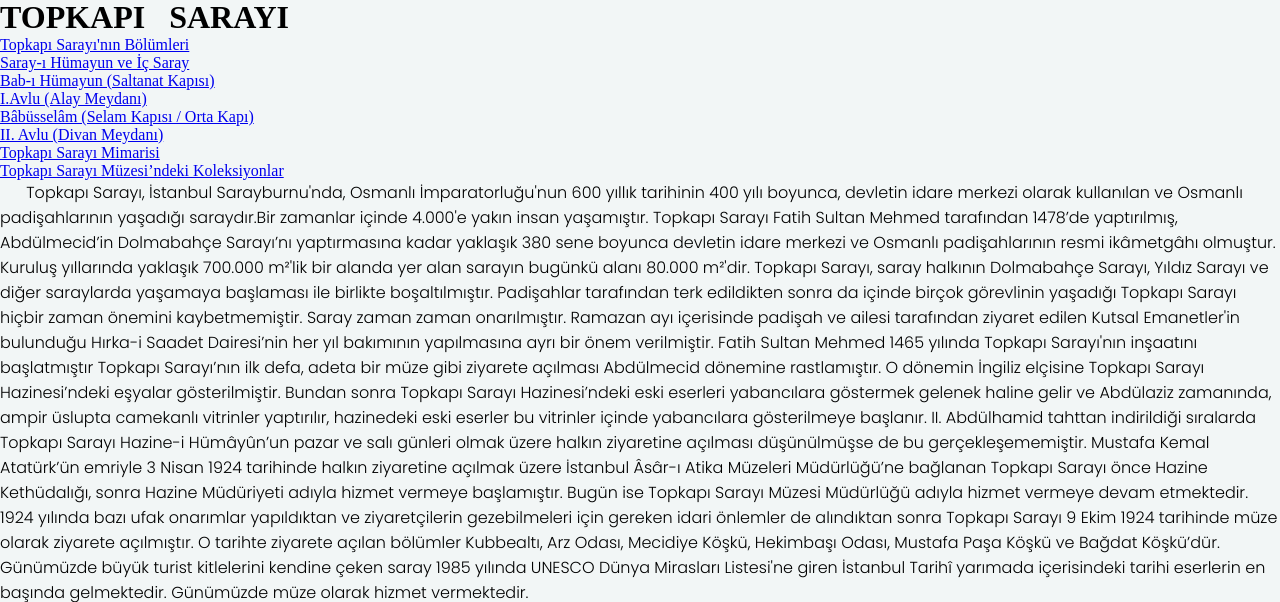
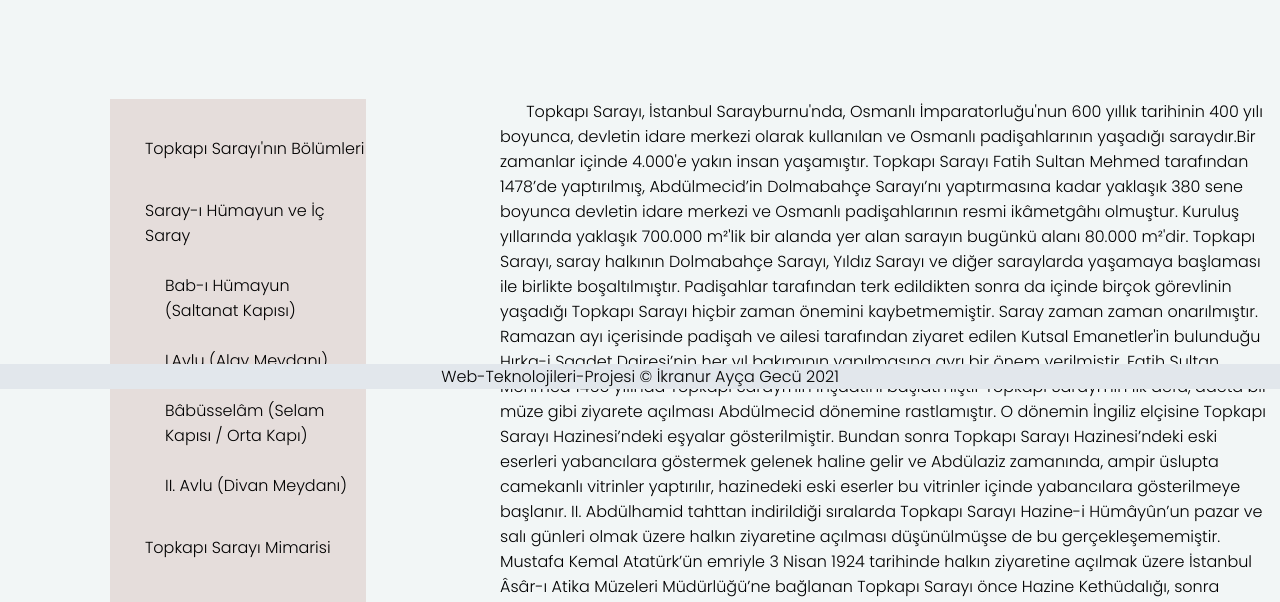
Before and after one commit to aycagecu/web-teknolojileri-proje--devi, a PHP site: page /mirasimiz.html in a window 1280 px wide; the page is wider, and only the part inside the window is pictured. Shown: the part 411-1013 px from the top of that part. Run offline with PHP 8.4, Linux system fonts and the light colour scheme; some web fonts are replaced.

Commit message:
Update pcss1.css

```diff
--- a/pcss1.css
+++ b/pcss1.css
@@ -153,3 +162,239 @@ section>h2
 	left:300px;
 	top:50px;
 }
+
+.imgsaray>h1{
+	position: absolute;
+   top: 100px;
+   left: 390px;
+   color:white;
+   text-align:Center;
+   font-size:55pt;
+}
+
+.saraygiris{
+
+	width:60%;
+	height:500px;
+	position:relative;
+	bottom:450px;
+	left:500px;
+}
+
+
+.saraymenu>ul>li{
+
+    list-style:none;
+	padding-left:35px;
+	padding-top:37px;
+
+}
+
+.saraymenu>ul>li>a{
+	text-decoration:none;
+	font-family: 'Poppins';
+	font-size:16px;
+	color:black;
+}
+
+.saraymenu>ul>li>ul>li{
+	list-style:none;
+	padding-left:20px;
+	padding-top:25px;
+}
+
+.saraymenu>ul>li>ul>li>a{
+	text-decoration:none;
+	font-family: 'Poppins';
+	font-size:16px;
+	color:black;
+}
+
+.saraymenu{
+
+	background-color:#E5DDDB;
+	width:20%;
+	height:550px;
+	position:relative;
+	top:100px;
+	left:110px;
+
+}
+
+.divsaray{
+
+	width:1300px;
+	position:relative;
+	left:120px;
+	bottom:350px;
+	margin-top:50px;
+
+}
+
+#a{
+	color:#829FBF;
+	text-decoration:none;
+	font-style:italic;
+}
+
+
+
+.hakkimda>{
+	font-family: 'Poppins';
+}
+
+
+.hakk1 ,.hakk2{
+	position:relative;
+	left:450px;
+	bottom:450px;
+	width:500px;
+	font-size:20px;
+}
+
+.hakk{
+	width:60%;
+}
+
+.hakkimda>h1{
+	color:black;
+}
+
+.hakkimda > .hakk >.hakk2{
+	position:relative;
+	bottom:370px;
+}
+
+#hakk3{
+	position:relative;
+	align:center;
+	font-size:20px;
+	width:800px;
+
+}
+
+.hakk1 > a{
+	color:#829FBF;
+	text-decoration:none;
+	font-style:italic;
+}
+
+.hakk2 > a{
+	color:#829FBF;
+	text-decoration:none;
+	font-style:italic;
+}
+
+#hakk3 > a{
+	color:#829FBF;
+	text-decoration:none;
+	font-style:italic;
+}
+
+.login
+{
+	height:500px;
+	width:400px;
+	background-color:#E5DDDB;
+	margin-top:100px;
+	margin-left:500px;
+	padding:150px 50px 50px 50px;
+	font-family: 'Poppins';
+	border-radius:30px;
+
+
+}
+
+
+
+.loginphp{
+	position:relative;
+	left:30px;
+	top:30px;
+	font-size:10pt;
+	color:red;
+
+}
+
+#imgsaray{
+	height:550px;
+	width:800px;
+	position:relative;
+	left:200px;
+
+}
+
+#imgkare{
+	height:330px;
+	width:320px;
+	position:relative;
+	bottom:300px;
+	left:130px;
+}
+
+#box input[type="text"],#box input[type="password"]{
+	background:none;
+	border:none;
+	border-bottom:1px solid silver;
+	margin-bottom:40px;
+	padding:5px 10px 3px 10px;
+
+}
+
+#box input[type="submit"]
+{
+	height:40px;
+	width:150px;
+	border:none;
+	color:dark gray;
+
+}
+
+footer{
+  position:fixed;
+  left: 0;
+  bottom: 0;
+  width: 100%;
+  background-color:#E2E7EC ;
+  color: black;
+  text-align: center;
+
+}
+
+.iletisimdiv
+{
+	width:720px;
+	height:500px;
+	padding:60px 60px 60px 60px;
+	margin:20px 20px 20px 20px;
+	position:relative;
+	left:380px;
+	top:50px;
+	background-color:#E5DDDB;
+	border-radius:40px;
+}
+
+#idiletisim input[type="button"],#idiletisim input[type="reset"]
+{
+	height:40px;
+	width:150px;
+	border:none;
+	color:dark gray;
+	position:relative;
+	left:150px;
+	top:35px;
+
+}
+
+#iletisimphp{
+
+	background-color:#E5DDDB;
+	height:150px;
+	width:250px;
+	border-radius:10px;
+	position:relative;
+	left:600px;
+	top: 200px;
+	text-align:center;
+	padding-top:20px;
+}
```
Also changed, not shown: other parts of pcss1.css (+25 -16 lines).
